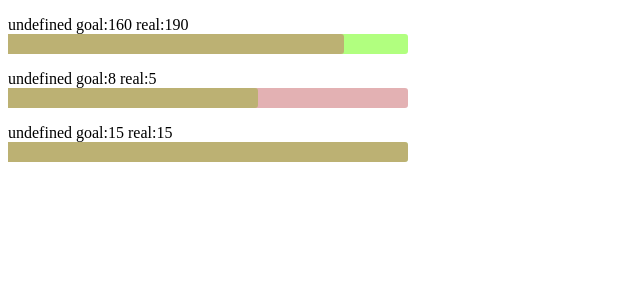
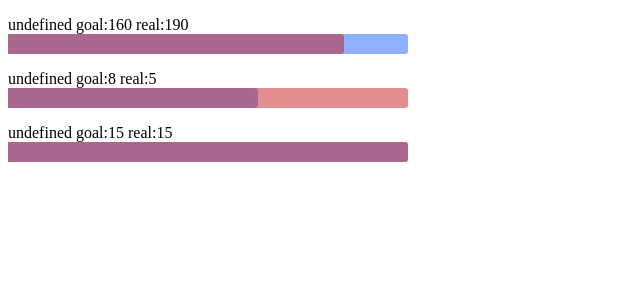
Before and after one commit to wraithan/dailymile-training, a Django app: template training/core/templates/core/example.html in a window 1280 px wide. Shown: the top 300 px of the page, without its empty margins (0-640 px from the left). Run offline with Django 3.2, Linux system fonts and the light colour scheme; the template is opened without the code that fills it, so the values that code supplies are empty; parts of the project's set-up code (start-up, migrations or seed data) failed here and were passed over.

Commit message:
change colors

```diff
--- a/training/core/static/css/style.css
+++ b/training/core/static/css/style.css
@@ -5,11 +5,11 @@
 }
 
 .chart-real {
-  background-color: rgba(100, 255, 0, 0.5);
+  background-color: rgba(30, 100, 255, 0.5);
 }
 
 .chart-goal {
-  background-color: rgba(200, 100, 105, 0.5);
+  background-color: rgba(200, 30, 30, 0.5);
 }
 
 .control-label {
```
